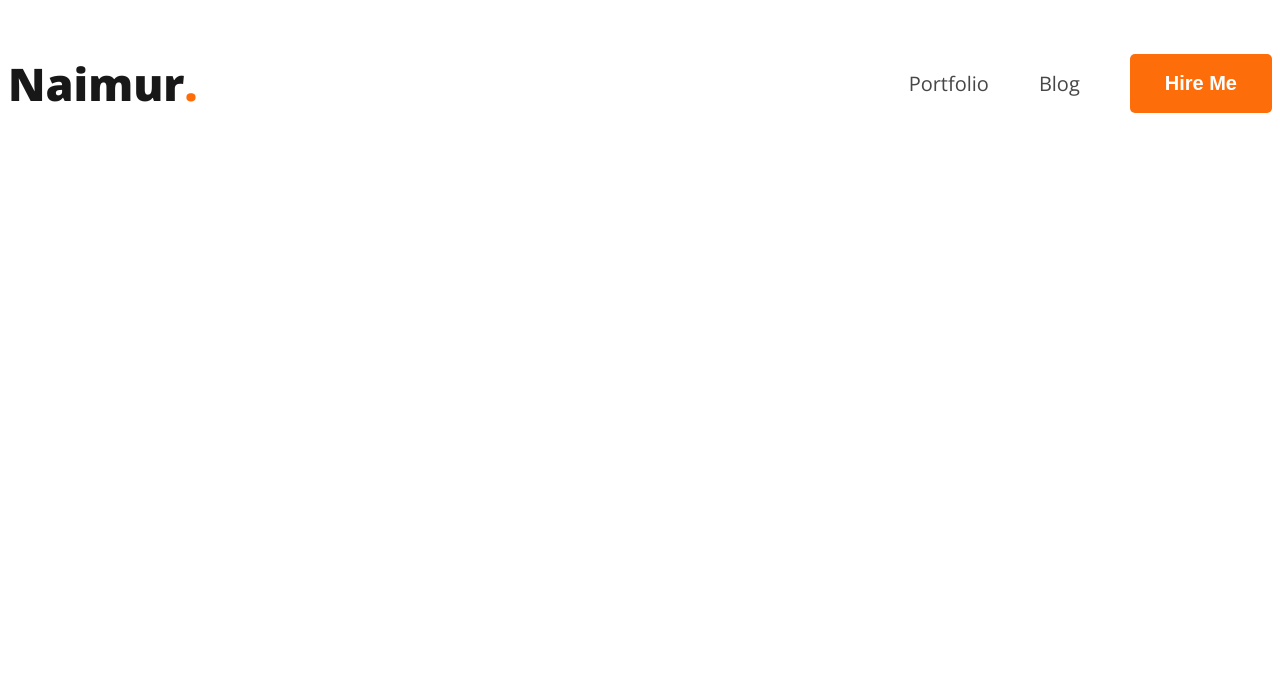
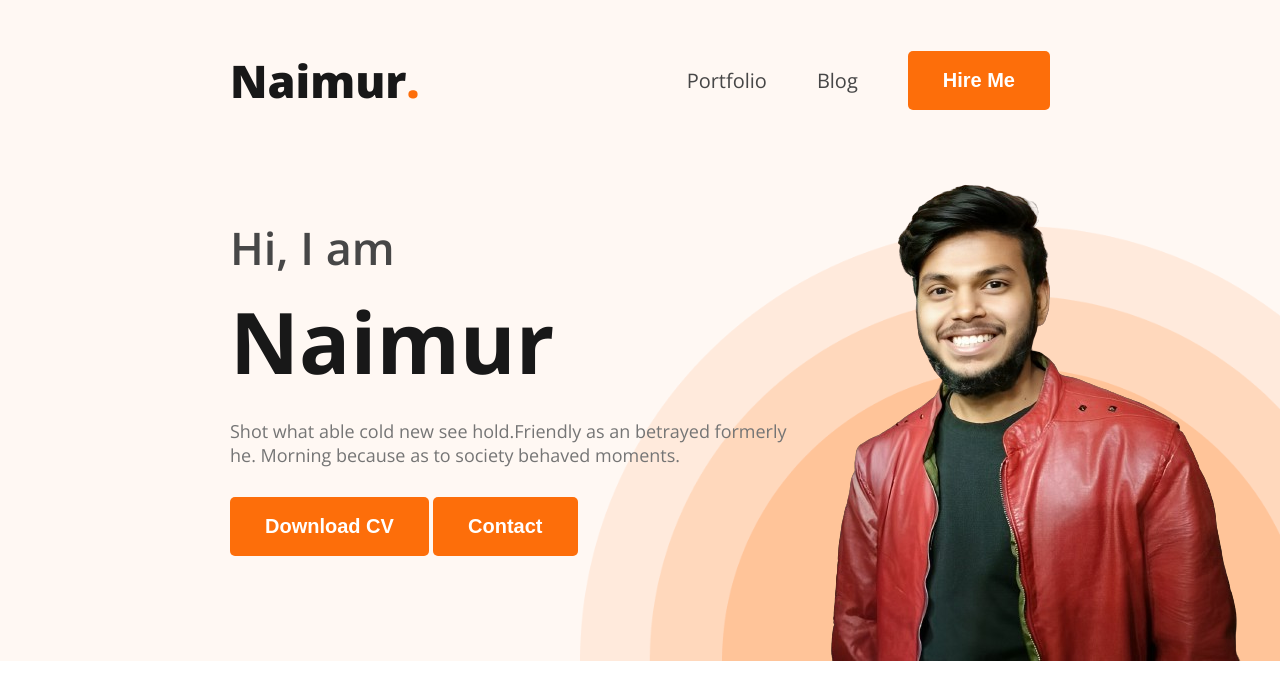
Before and after one commit to NaimurRahman00/Ph-my-demo-portfolio, a plain HTML site: page index.html in a window 1280 px wide. Drawn offline with nearby package versions, Linux system fonts and the light colour scheme.

Commit message:
Banner part added

```diff
--- a/index.html
+++ b/index.html
@@ -8,7 +8,7 @@
     <link rel="stylesheet" href="styles/style.css">
 </head>
 <body>
-    <header>
+    <header class="header">
         <nav>
             <h3 class="">Naimur<span class="primary-color">.</span></h3>
             <ul>
@@ -17,6 +17,16 @@
                 <li><button class="btn">Hire Me</button></li>
             </ul>
         </nav>
+        <div class="banner">
+            <div class="banner-content">
+                <h3>Hi, I  am</h3>
+                <h1>Naimur</h1>
+                <p>Shot what able cold new see hold.Friendly as an betrayed formerly he. Morning because as to society behaved moments.</p>
+                <button class="btn">Download CV</button>
+                <button class="btn">Contact</button>
+            </div>
+            <img class="profile-pic" src="images/naimur.png" alt="">
+        </div>
     </header>
     <main>
 
--- a/styles/style.css
+++ b/styles/style.css
@@ -1,22 +1,21 @@
 @import url("https://fonts.googleapis.com/css2?family=Open+Sans:wght@400;600;700;800&display=swap");
-
+*, *::after, *::before {
+    margin: 0;
+    padding: 0;
+}
 /* Common shared styles */
 body {
     font-family: "Open Sans", sans-serif;
 }
-
 a {
     text-decoration: none;
 }
-
 li {
     list-style: none;
 }
-
 .primary-color {
     color: #fd6e0a;
 }
-
 .btn {
     border-radius: 5px;
     background: #FD6E0A;
@@ -32,22 +31,59 @@ nav {
     display: flex;
     justify-content: space-between;
     align-items: center;
+    padding: 50px 230px 0px;
 }
-
 nav h3 {
     color: #181818;
     font-size: 45px;
     font-weight: 800;
 }
-
 nav > ul {
     display: flex;
     align-items: center;
 }
-
 nav a {
     font-size: 20px;
     font-weight: 400;
     color: #474747;
     margin-right: 50px;
 }
+
+/* Header related styles */
+.header {
+    background: #FFF8F3;
+    background-image: url(../images/header_bg.png);
+    background-repeat: no-repeat;
+    background-position: bottom right;
+    background-size: 700px;
+}
+.banner {
+    display: flex;
+    justify-content: space-between;
+    align-items: center;
+    padding: 0px 38px 0px 230px;
+}
+.banner-content {
+    max-width: 585px;
+}
+.banner-content h3 {
+    color:#474747;
+    font-size: 45px;
+    font-weight: 600;
+}
+.banner-content h1 {
+    color: #181818;
+    font-size: 85px;
+    font-weight: 700;
+    margin-top: 5px;
+    margin-bottom: 20px;
+}
+.banner-content p {
+    color: #757575;
+    font-size: 18px;
+    font-weight: 400;
+    margin-bottom: 30px;
+}
+.profile-pic {
+    width: 500px;
+}
```
